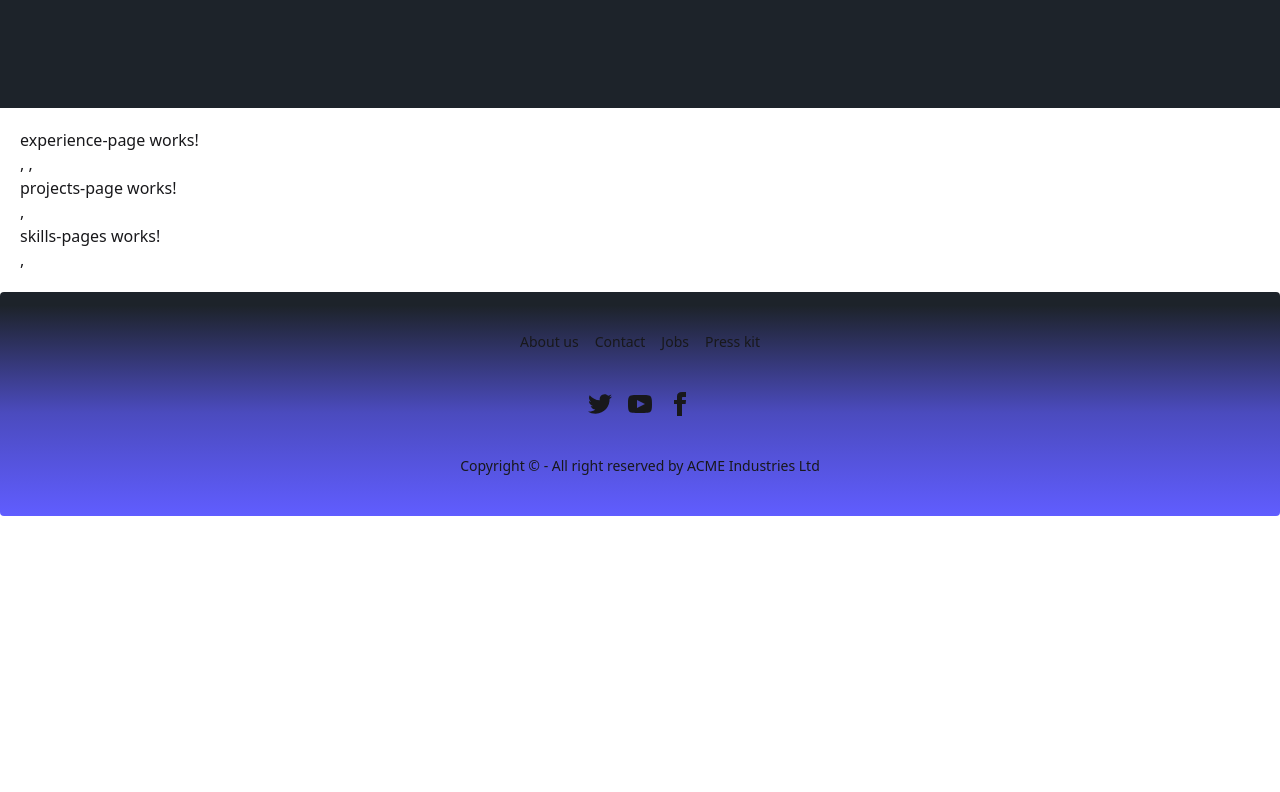
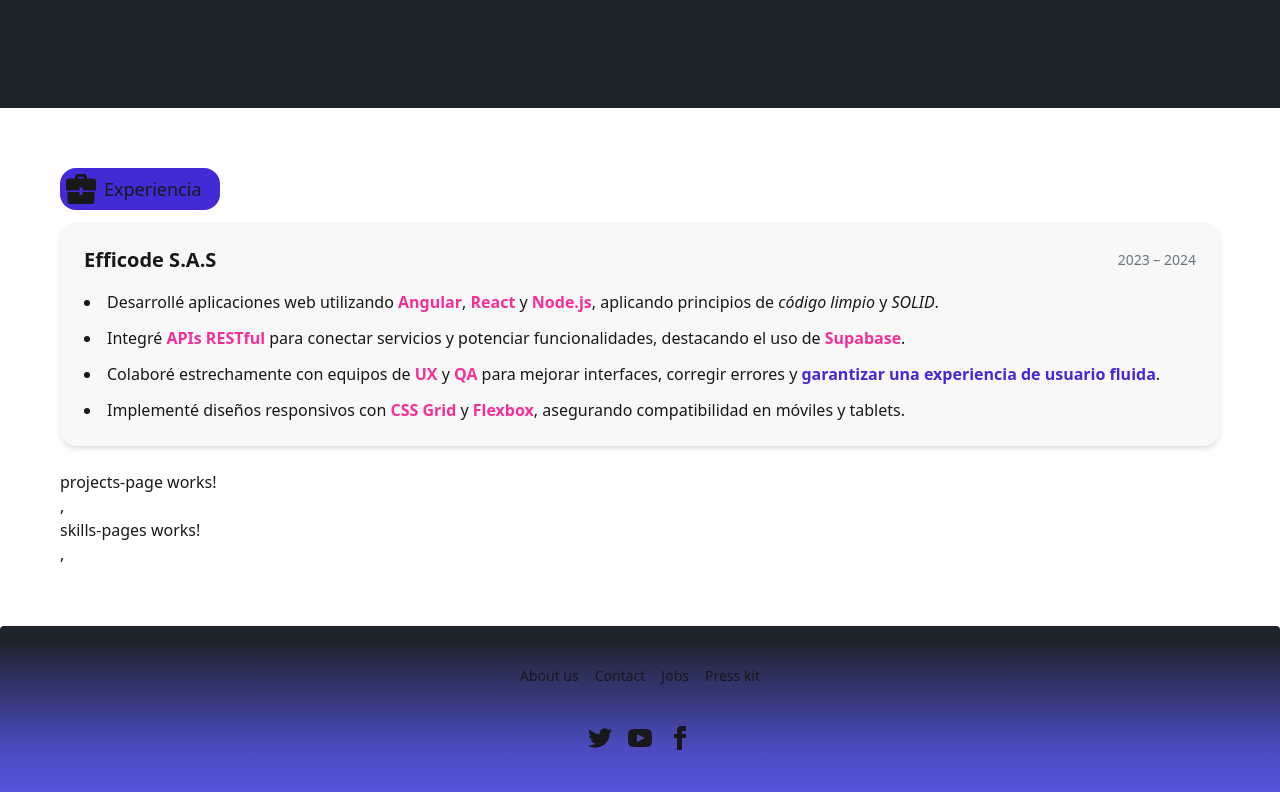
Before and after one commit to joseAL520/portafolio2.0, an Angular app: page / in a window 1280 px wide. Shown: the part 760-1552 px from the top of the page. Before the commit the page ends 1276 px from the top, so only its background shows below. Built offline with nearby package versions, Linux system fonts and the light colour scheme.

Commit message:
experiencia page

```diff
--- a/src/app/app.component.html
+++ b/src/app/app.component.html
@@ -1,7 +1,10 @@
 <app-header-page></app-header-page>
-  <div class="m-5">
-    <app-experience-page></app-experience-page>,
+  <div class="m-5 p-10">
+    <app-experience-page></app-experience-page>
+    <br>
     <app-projects-page></app-projects-page>
+    <br>
     <app-skills-pages></app-skills-pages>
+    <br>
   </div>
 <app-footer-page></app-footer-page>
--- a/src/app/pages/experience-page/experience-page.component.html
+++ b/src/app/pages/experience-page/experience-page.component.html
@@ -1 +1,58 @@
-<p>experience-page works!</p>,
+<div class="flex gap-3 flex-col">
+
+    <div class="bg-primary w-40 p-1.5 rounded-2xl badge-xl flex  items-center gap-2">
+        <svg
+            xmlns="http://www.w3.org/2000/svg"
+            width="30" height="30"
+            viewBox="0 0 20 20">
+            <path fill="currentColor" d="M9 12H1v6a2 2 0 0 0 2 2h14a2 2 0 0 0 2-2v-6h-8v2H9zm0-1H0V5c0-1.1.9-2 2-2h4V2a2 2 0 0 1 2-2h4a2 2 0 0 1 2 2v1h4a2 2 0 0 1 2 2v6h-9V9H9zm3-8V2H8v1z"/>
+        </svg>
+        <h1 class="">Experiencia</h1>
+    </div>
+
+  <section class="bg-base-200 rounded-2xl p-6 shadow-md">
+  <div class="flex justify-between items-center mb-4">
+    <h3 class="text-xl font-bold ">Efficode S.A.S</h3>
+    <span class="text-sm text-gray-500">2023 – 2024</span>
+  </div>
+
+  <ul class="list-disc list-inside space-y-3 text-base">
+    <li>
+      Desarrollé aplicaciones web utilizando
+      <span class="text-secondary font-semibold">Angular</span>,
+      <span class="text-secondary font-semibold">React</span> y
+      <span class="text-secondary font-semibold">Node.js</span>, aplicando principios de
+      <span class="italic">código limpio</span> y
+      <span class="italic">SOLID</span>.
+    </li>
+
+    <li>
+      Integré <span class="text-secondary font-semibold">APIs RESTful</span> para conectar servicios
+      y potenciar funcionalidades, destacando el uso de
+      <span class="text-secondary font-semibold">Supabase</span>.
+    </li>
+
+    <li>
+      Colaboré estrechamente con equipos de
+      <span class="text-secondary font-semibold">UX</span> y
+      <span class="text-secondary font-semibold">QA</span> para mejorar interfaces,
+      corregir errores y
+      <span class="text-primary font-semibold">garantizar una experiencia de usuario fluida</span>.
+    </li>
+
+    <li>
+      Implementé diseños responsivos con
+      <span class="text-secondary font-semibold">CSS Grid</span> y
+      <span class="text-secondary font-semibold">Flexbox</span>, asegurando compatibilidad en móviles y tablets.
+    </li>
+  </ul>
+
+  <!-- <div class="mt-6 text-sm text-gray-500">
+    <span class="font-semibold">Contacto:</span> Disponible bajo solicitud.
+  </div> -->
+</section>
+
+
+
+
+</div>
```
